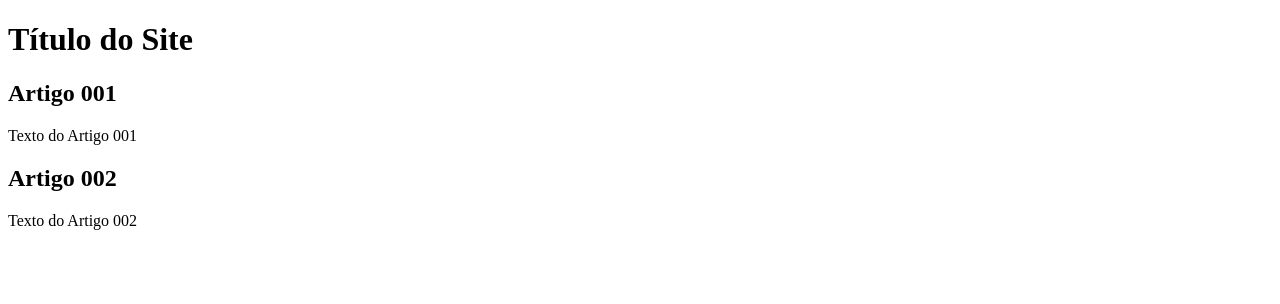
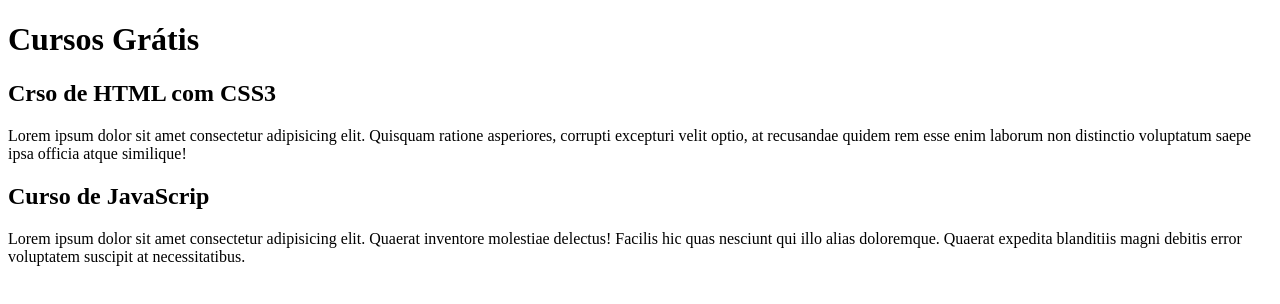
Before and after one commit to AleMCampos/projeto-site, a plain HTML site: page index.html in a window 1280 px wide. Drawn offline with Linux system fonts and the light colour scheme.

Commit message:
commit no conteúdo

```diff
--- a/index.html
+++ b/index.html
@@ -9,15 +9,15 @@
 <body>
     <main>
         <head>
-            <h1>Título do Site</h1>
+            <h1>Cursos Grátis</h1>
         </head>
         <article>
-            <h2>Artigo 001</h2>
-            <p>Texto do Artigo 001</p>
+            <h2>Crso de HTML com CSS3</h2>
+            <p>Lorem ipsum dolor sit amet consectetur adipisicing elit. Quisquam ratione asperiores, corrupti excepturi velit optio, at recusandae quidem rem esse enim laborum non distinctio voluptatum saepe ipsa officia atque similique!</p>
         </article>
         <article>
-            <h2>Artigo 002</h2>
-            <p>Texto do Artigo 002</p>
+            <h2>Curso de JavaScrip</h2>
+            <p>Lorem ipsum dolor sit amet consectetur adipisicing elit. Quaerat inventore molestiae delectus! Facilis hic quas nesciunt qui illo alias doloremque. Quaerat expedita blanditiis magni debitis error voluptatem suscipit at necessitatibus.</p>
         </article>
     </main>
 
```
